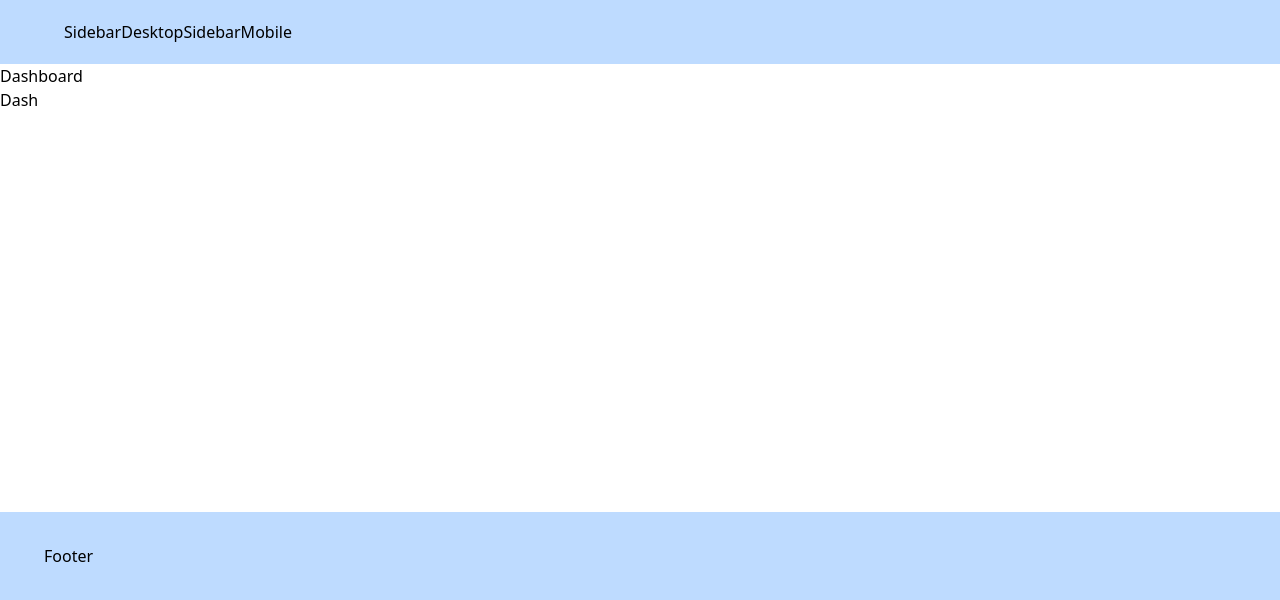
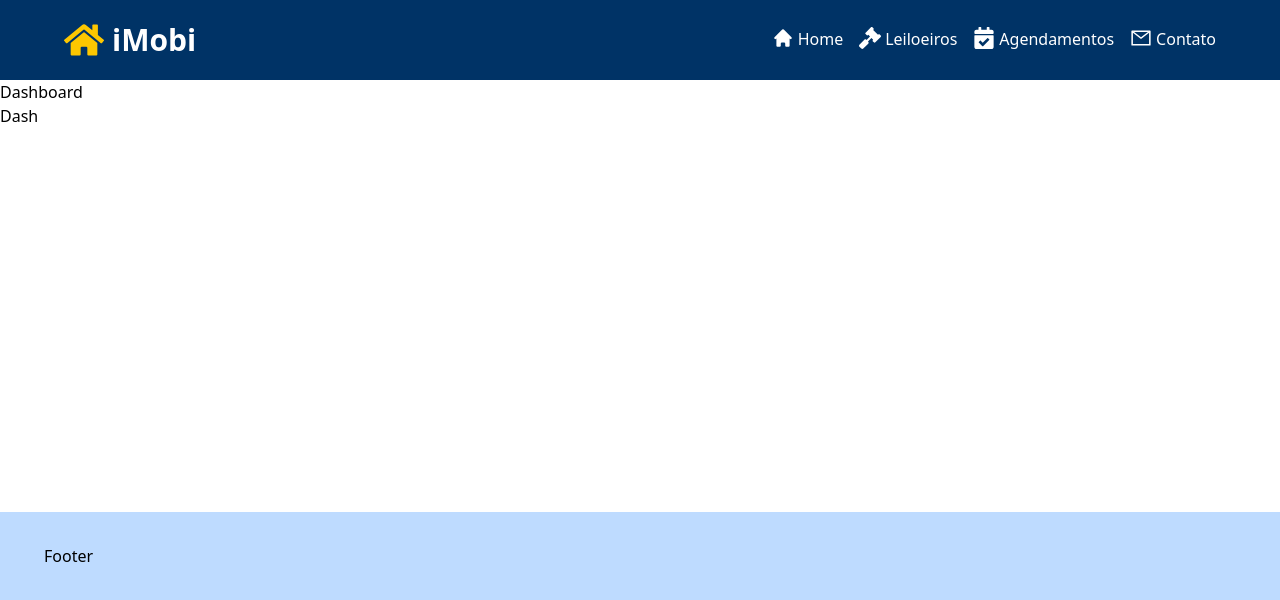
Before and after one commit to tvm-dev/iMobi.v2, a Next.js app in the folder frontend/: page /home in a window 1280 px wide. Shown: the top 600 px of the page. Built offline with nearby package versions, Linux system fonts and the light colour scheme.

Commit message:
(feature): Finishing sidebar

```diff
--- a/frontend/src/components/layout/sidebar/index.tsx
+++ b/frontend/src/components/layout/sidebar/index.tsx
@@ -1,11 +1,57 @@
-import { SidebarDesktop } from './sidebarDesktop';
-import { SidebarMobile } from './sidebarMobile';
+'use client';
+import { FaHome } from 'react-icons/fa';
+import { NAV_SIDEBAR } from '@/constants/navSidebars';
+import { SidebarLink } from '@/components/ui/sidebarLink';
+import { useState } from 'react';
+import { GiHamburgerMenu } from 'react-icons/gi';
+import Link from 'next/link';
 
 export const Sidebar = () => {
+  const [openSidebar, setOpenSidebar] = useState<boolean>(false);
   return (
-    <div className='flex items-center h-12 py-8 px-16 bg-blue-200'>
-      <SidebarDesktop />
-      <SidebarMobile />
-    </div>
+    <aside className='w-full bg-navy text-white py-4 px-4 md:px-16'>
+      <div className='flex items-center justify-between h-12'>
+        {/* Título da sidebar */}
+        <Link href={'/home'} className='flex items-center gap-2'>
+          <FaHome size={40} className='text-yellow-400' />
+          <h1 className='font-bold text-3xl'>iMobi</h1>
+        </Link>
+
+        {/* Navegação desktop */}
+        <nav className='hidden md:flex gap-4'>
+          {NAV_SIDEBAR.map((nav, index) => (
+            <SidebarLink
+              key={index}
+              href={nav.href}
+              icon={nav.icon}
+              label={nav.label}
+            />
+          ))}
+        </nav>
+
+        {/* Ícone menu mobile */}
+        <div className='flex md:hidden'>
+          <GiHamburgerMenu
+            size={35}
+            className='hover:cursor-pointer'
+            onClick={() => setOpenSidebar(!openSidebar)}
+          />
+        </div>
+      </div>
+
+      {/* Navegação mobile */}
+      {openSidebar && (
+        <nav className='flex flex-col gap-4 mt-4 md:hidden'>
+          {NAV_SIDEBAR.map((nav, index) => (
+            <SidebarLink
+              key={index}
+              href={nav.href}
+              icon={nav.icon}
+              label={nav.label}
+            />
+          ))}
+        </nav>
+      )}
+    </aside>
   );
 };
--- a/frontend/src/components/layout/sidebar/sidebarDesktop.tsx
+++ /dev/null
@@ -1,8 +0,0 @@
-export const SidebarDesktop = () => {
-  return (
-    <div>
-      SidebarDesktop
-      <h2></h2>
-    </div>
-  );
-};
--- a/frontend/src/components/layout/sidebar/sidebarMobile.tsx
+++ /dev/null
@@ -1,8 +0,0 @@
-export const SidebarMobile = () => {
-  return (
-    <div>
-      SidebarMobile
-      <h2></h2>
-    </div>
-  );
-};
```
